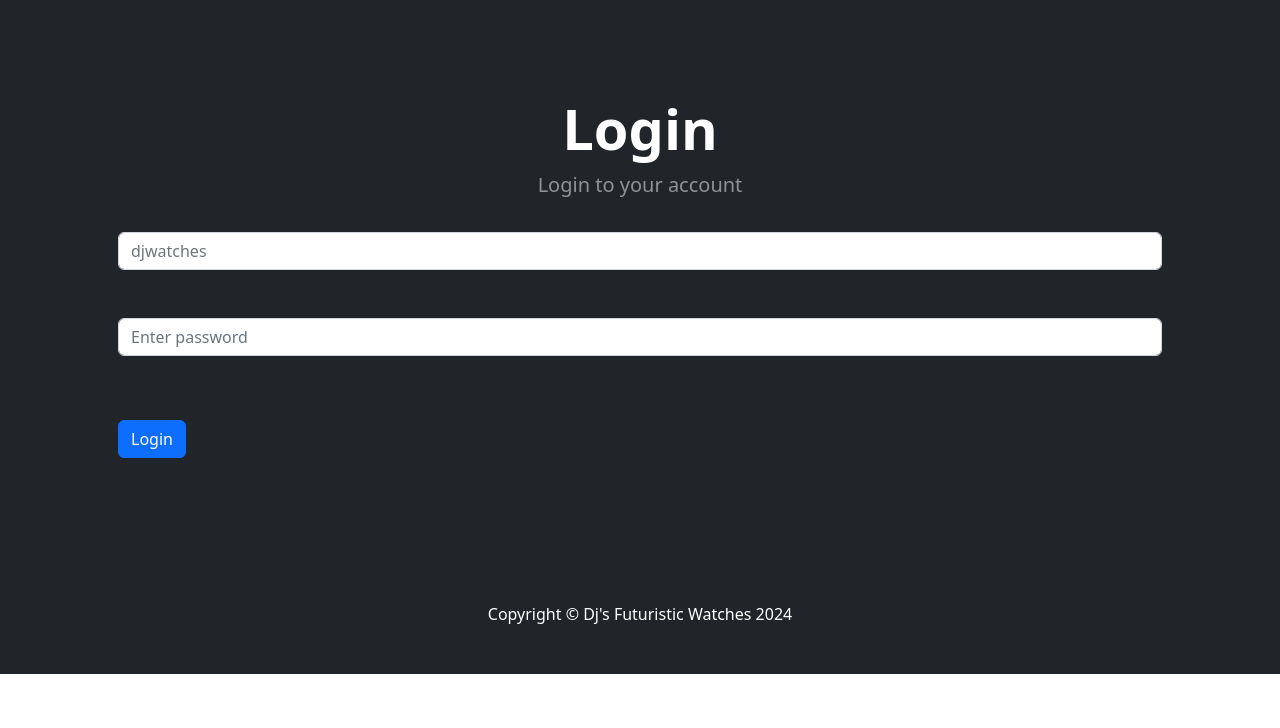
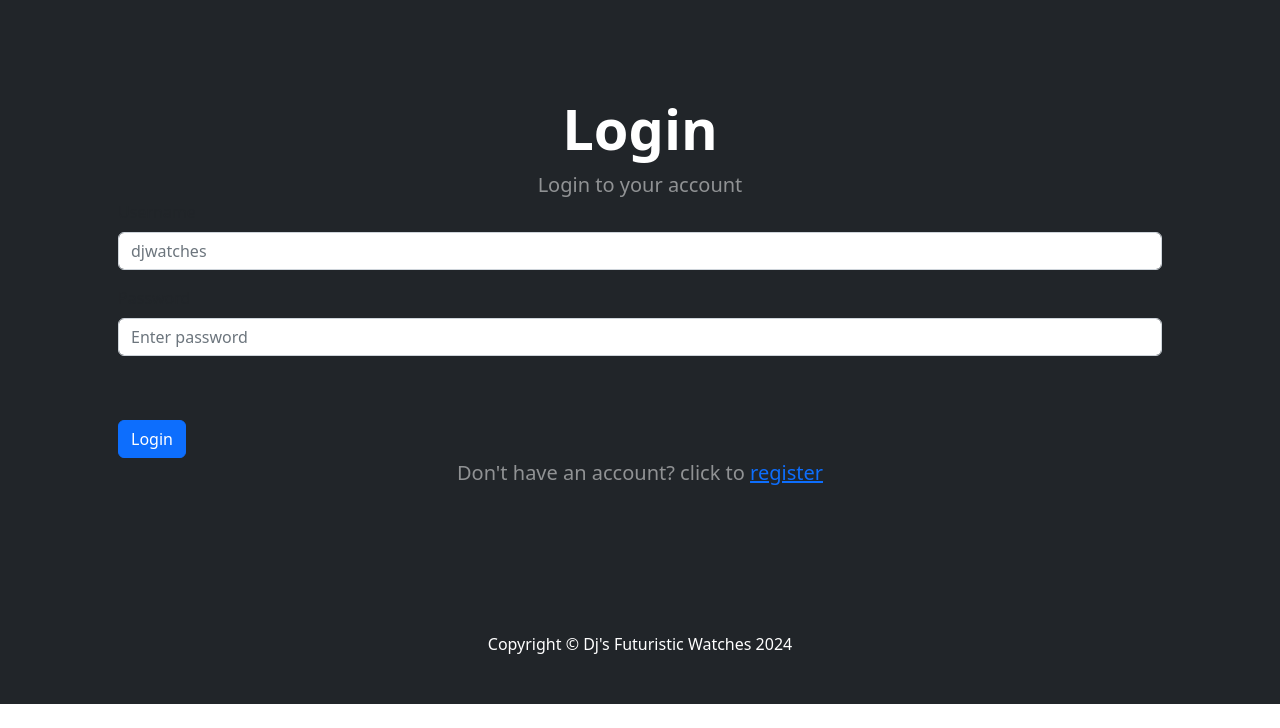
Before and after one commit to PavelKotlov/django-ecom, a Django app: template store/templates/login.html in a window 1280 px wide. Shown: the part 57-785 px from the top of the page. Run offline with Django 5.2, Linux system fonts and the light colour scheme; the template is opened without the code that fills it, so the values that code supplies are empty; some libraries are stand-ins or nearby versions.

Commit message:
Refactor add a link to register accounts for new users

```diff
--- a/store/templates/login.html
+++ b/store/templates/login.html
@@ -29,6 +29,12 @@
       </div>
       <button type="submit" class="btn btn-primary mt-5">Login</button>
     </form>
+    <div class="text-center text-white">
+      <p class="lead fw-normal text-white-50 mb-0">
+        Don't have an account? click to
+        <a href="{% url 'register' %}">register</a>
+      </p>
+    </div>
   </div>
 </header>
 {% endblock %}
```
